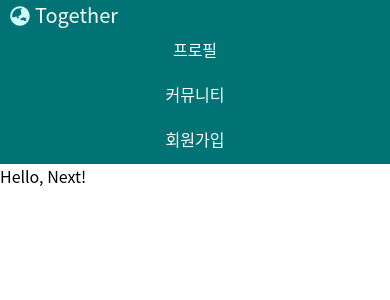
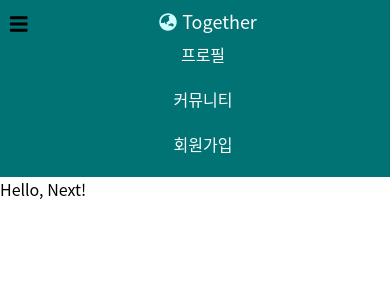
Before and after one commit to NaamuKim/Together, a Next.js app in the folder prepare/front/: page / in a window 390 px wide. Shown: the top 300 px of the page. Built offline with nearby package versions, Linux system fonts and the light colour scheme; a web font is replaced by a local one; what emotion-reset would draw is missing.

Commit message:
Add: responsive-header

```diff
--- a/prepare/front/components/Header.js
+++ b/prepare/front/components/Header.js
@@ -1,8 +1,8 @@
-import React from "react";
+import React, { useCallback, useState } from "react";
 import Link from "next/link";
 import styled from "@emotion/styled";
 import { FontAwesomeIcon } from "@fortawesome/react-fontawesome";
-import { faGlobeAsia } from "@fortawesome/free-solid-svg-icons";
+import { faGlobeAsia, faBars } from "@fortawesome/free-solid-svg-icons";
 
 const NavStyle = styled.nav`
   color: white;
@@ -16,17 +16,15 @@ const NavStyle = styled.nav`
   z-index: 10;
   @media screen and (max-width: 768px) {
     flex-direction: column;
-    align-items: flex-start;
+    align-items: center;
     height: auto;
+    padding: 8px 8px;
   }
 `;
 
 const TogetherDiv = styled.div`
   padding-left: 10px;
   font-size: 18px;
-  :hover {
-    font-size: 20px;
-  }
 `;
 
 const List = styled.ul`
@@ -38,7 +36,8 @@ const List = styled.ul`
     width: 100%;
     margin-left: 0;
     align-items: center;
-  }
+    display: ${({ openedMenu }) => (openedMenu ? "none" : "flex")};
+  } ;
 `;
 
 const Item = styled.li`
@@ -53,6 +52,13 @@ const Item = styled.li`
     background-color: #d49466;
     border-radius: 7px;
   }
+  @media screen and (max-width: 768px) {
+    text-align: center;
+    width: 100%;
+    &:hover {
+      border-radius: 5px;
+    }
+  }
 `;
 
 const MenuContent = styled.span`
@@ -64,7 +70,22 @@ const Home = styled.span`
   padding-left: 5px;
 `;
 
+const Menu = styled.a`
+  display: none;
+  position: absolute;
+  left: 10px;
+  font-size: 20px;
+  color: #000;
+  @media screen and (max-width: 768px) {
+    display: block;
+  }
+`;
+
 const Header = () => {
+  const [openedMenu, setOpenedMenu] = useState(false);
+  const onCLickMenu = useCallback(() => {
+    setOpenedMenu((prev) => !prev);
+  }, []);
   return (
     <NavStyle>
       <TogetherDiv>
@@ -73,7 +94,7 @@ const Header = () => {
           <Home>Together</Home>
         </Link>
       </TogetherDiv>
-      <List>
+      <List openedMenu={openedMenu}>
         <Item>
           <Link href="/profile">
             <MenuContent>프로필</MenuContent>
@@ -90,6 +111,10 @@ const Header = () => {
           </Link>
         </Item>
       </List>
+
+      <Menu href="#" onClick={onCLickMenu}>
+        <FontAwesomeIcon icon={faBars} />
+      </Menu>
     </NavStyle>
   );
 };
```
Also changed, not shown: 1 other file (tests, documents, lock files or other folders).
